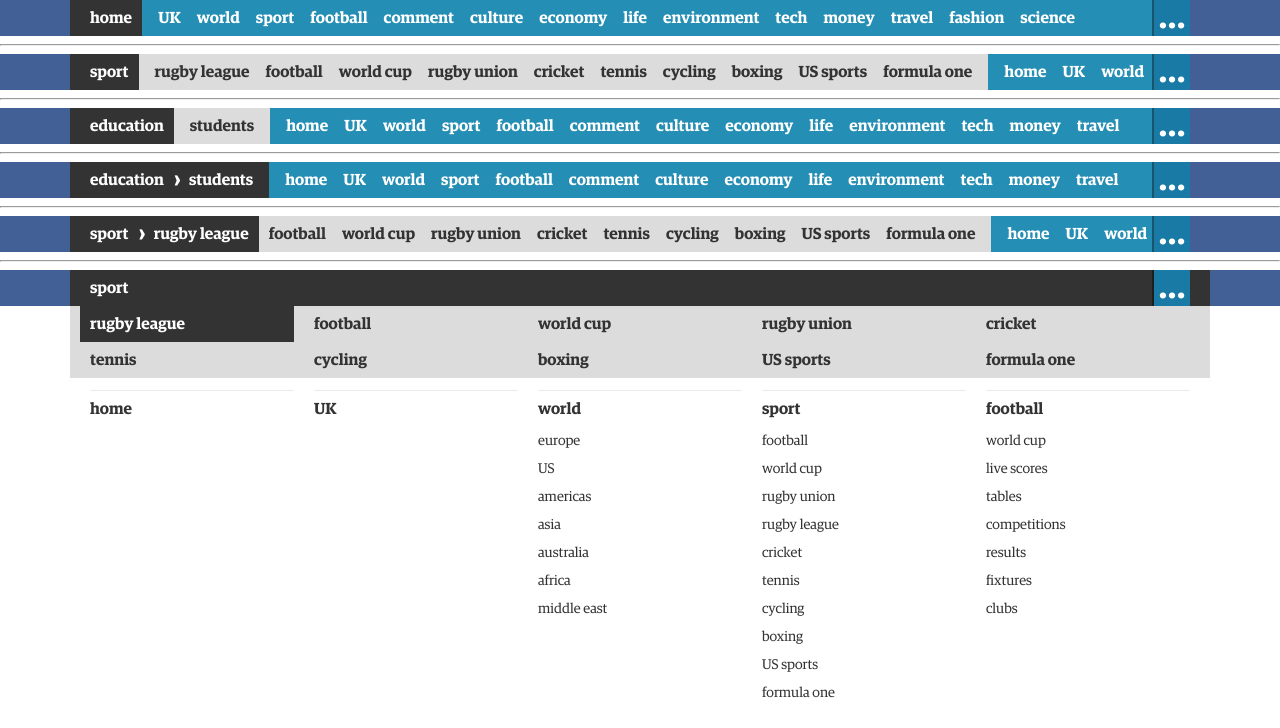
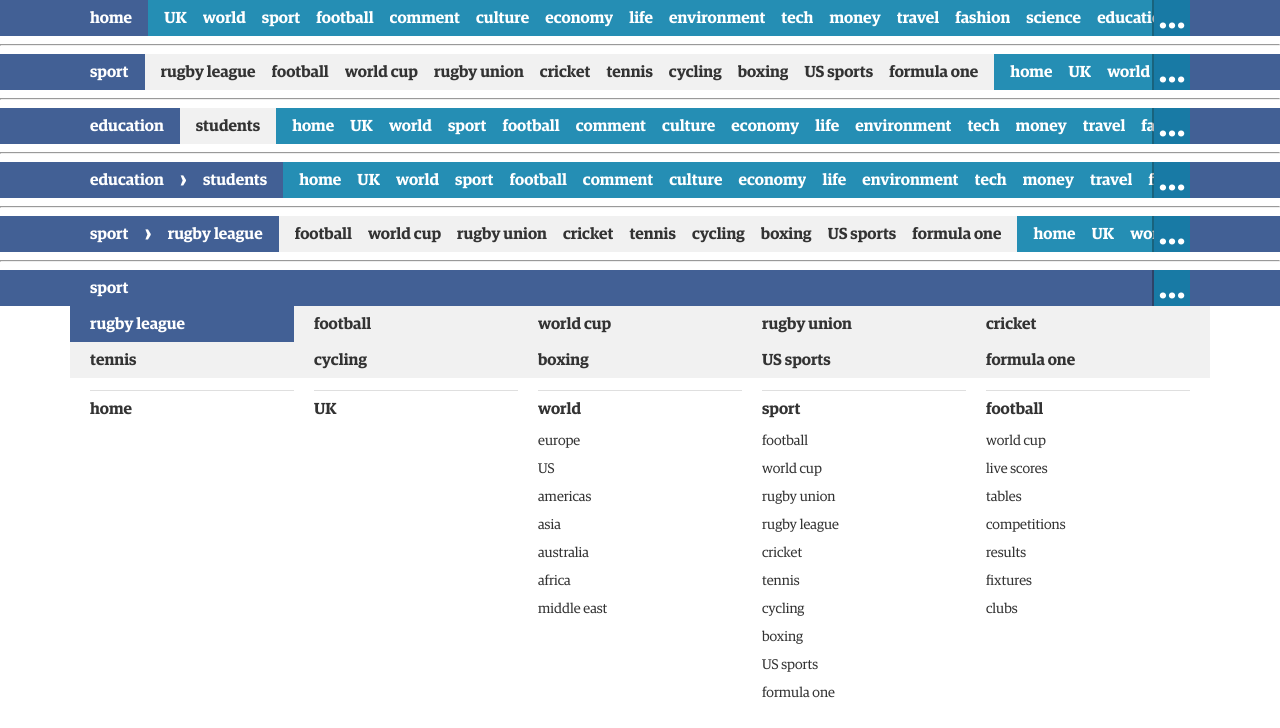
Before and after one commit to sndrs/guardian-navigation-prototype, a website: page index.html in a window 1280 px wide. Shown: the top 728 px of the page. Drawn offline with Linux system fonts and the light colour scheme.

Commit message:
Improve overflow logic

```diff
--- a/_new-navigation.scss
+++ b/_new-navigation.scss
@@ -1,21 +1,21 @@
 $c-navigation-background: mix(guss-colour(guardian-brand), #ffffff, 85%);
 $c-navigation-action: guss-colour(neutral-1);
 
-$c-local-navigation-background: guss-colour(neutral-4);
+$c-local-navigation-background: guss-colour(neutral-7);
 $c-local-navigation-action: guss-colour(neutral-1);
 
-$c-local-navigation-parent-background: guss-colour(neutral-1);
+$c-local-navigation-parent-background: $c-navigation-background;
 
 $c-local-navigation-current-background: $c-local-navigation-parent-background;
 $c-local-navigation-child-current: #ffffff;
 
 $c-global-navigation-background: mix(guss-colour(tone-news-2), guss-colour(tone-news-1));
 $c-global-navigation-action: guss-colour(neutral-2);
-$c-global-navigation-border: guss-colour(neutral-6);
+$c-global-navigation-border: guss-colour(neutral-5);
 
 $c-navigation-toggle-background: mix(guss-colour(tone-news-2), guss-colour(tone-news-1), 33%);
 $c-navigation-toggle-icon: #ffffff;
-$c-navigation-toggle-shadow: rgba(#000000, .4);
+$c-navigation-toggle-shadow: rgba(#000000, .3);
 
 $new-navigation-h-space-between-items: get-font-size($fs-headers, 1);
 
@@ -70,8 +70,7 @@ $new-navigation-h-space-between-items: get-font-size($fs-headers, 1);
     padding: 0;
 }
 
-.local-navigation,
-.global-navigation__children {
+.local-navigation {
     float: left;
 }
 
@@ -90,7 +89,7 @@ $new-navigation-h-space-between-items: get-font-size($fs-headers, 1);
     background: $c-local-navigation-parent-background;
 
     @include rem((
-        padding-right: $gs-gutter/2,
+        padding-right: $new-navigation-h-space-between-items,
         padding-left: $gs-gutter/2,
         margin-left: -$gs-gutter/2
     ));
@@ -110,24 +109,7 @@ $new-navigation-h-space-between-items: get-font-size($fs-headers, 1);
     background: $c-local-navigation-background;
 }
 .local-navigation__child {
-    float: left;
-    @include rem((
-        margin-right: $new-navigation-h-space-between-items
-    ));
 
-    &:last-child {
-        margin-right: 0;
-        .local-navigation__action {
-            @include rem((
-                padding-right: $new-navigation-h-space-between-items
-            ));
-        }
-    }
-}
-.local-navigation__child--current {
-    @include rem((
-        margin-right: $gs-gutter/2
-    ));
 }
 .local-navigation__action {
     color: $c-local-navigation-action;
@@ -137,9 +119,7 @@ $new-navigation-h-space-between-items: get-font-size($fs-headers, 1);
         background: $c-local-navigation-current-background;
         color: $c-local-navigation-child-current;
         @include rem((
-            padding-right: $gs-gutter/2,
-            padding-left: $gs-gutter/2,
-            margin-left: -$gs-gutter/2
+            padding-right: $new-navigation-h-space-between-items
         ));
 
         &:before {
@@ -147,7 +127,7 @@ $new-navigation-h-space-between-items: get-font-size($fs-headers, 1);
             display: inline-block;
             font-size: 26px;
             @include rem((
-                margin-right: $new-navigation-h-space-between-items/2
+                margin-right: $new-navigation-h-space-between-items
             ));
             line-height: 1;
             bottom: -2px;
@@ -155,22 +135,27 @@ $new-navigation-h-space-between-items: get-font-size($fs-headers, 1);
         }
     }
 }
-
 .local-navigation__parent,
 .local-navigation__action,
 .global-navigation__title,
 .global-navigation__action {
-    float: left;
+    text-overflow: ellipsis;
+    overflow: hidden;
+}
+.local-navigation__parent,
+.local-navigation__action {
+    display: table-cell;
 }
 
 .global-navigation {
     background: #ffffff;
 }
-
+.local-navigation__child,
 .global-navigation__section {
-    float: left;
+    white-space: nowrap;
+    display: table-cell;
     @include rem((
-        margin-right: $new-navigation-h-space-between-items
+        padding-right: $new-navigation-h-space-between-items
     ));
 }
 .global-navigation__section--current {
@@ -212,8 +197,13 @@ $new-navigation-h-space-between-items: get-font-size($fs-headers, 1);
             padding-left: $new-navigation-h-space-between-items,
         ));
     }
-    .local-navigation__child--current:first-child {
-        padding-left: 0;
+    .local-navigation__child--current {
+        &:first-child {
+            padding-left: 0;
+        }
+        &:last-child {
+            padding-right: 0;
+        }
     }
     .global-navigation {
         overflow: hidden;
@@ -277,6 +267,18 @@ $new-navigation-h-space-between-items: get-font-size($fs-headers, 1);
             ));
         }
     }
+    .local-navigation__child--current .local-navigation__action {
+        @include rem((
+            padding-left: $gs-gutter/2,
+            margin-left: -$gs-gutter/2
+        ));
+        @include mq(mobileLandscape) {
+            @include rem((
+                padding-left: $gs-gutter,
+                margin-left: -$gs-gutter
+            ));
+        }
+    }
     .global-navigation {
         clear: both;
         @include clearfix;
@@ -318,6 +320,7 @@ $new-navigation-h-space-between-items: get-font-size($fs-headers, 1);
         }
     }
     .global-navigation__section {
+        display: block;
         clear: both;
         float: none;
         margin-right: 0;
@@ -356,13 +359,18 @@ $new-navigation-h-space-between-items: get-font-size($fs-headers, 1);
         .global-navigation__section {
             @include box-sizing(border-box);
             float: left;
-            clear: none;
-            width: 25%;
             @include rem((
                 padding-left: $gs-gutter/2,
                 padding-right: $gs-gutter/2
             ));
+        }
+        .local-navigation__child,
+        .global-navigation__section {
+            width: 25%;
 
+            &:nth-child(n) {
+                clear: none;
+            }
             &:nth-child(4n+1) {
                 clear: both;
             }
@@ -386,10 +394,6 @@ $new-navigation-h-space-between-items: get-font-size($fs-headers, 1);
             &:nth-child(5n+1) {
                 clear: both;
             }
-        }
-
-        .local-navigation__child {
-
         }
     }
     @include mq(wide) {
```
Also changed, not shown: style.css.
